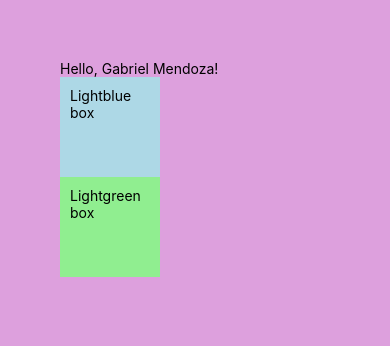
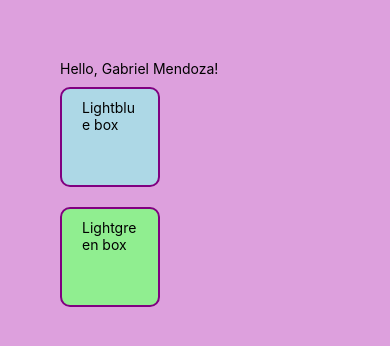
Before and after one commit to GabTheGreat25/Mobile-Prac-React-Native, a React Native app: screen / in a window 390 px wide. Shown: the top 346 px of the page. Built offline with nearby package versions, Linux system fonts and the light colour scheme.

Commit message:
Simple Box Model Logic

```diff
--- a/App.js
+++ b/App.js
@@ -22,7 +22,13 @@ const styles = StyleSheet.create({
   box: {
     width: 100,
     height: 100,
-    padding: 10,
+    paddingVertical: 10,
+    paddingHorizontal: 20,
+    borderRadius: 10,
+    borderWidth: 2,
+    borderColor: "purple",
+    marginVertical: 10,
+    borderStyle: "solid",
   },
   lightblueBg: { backgroundColor: "lightblue" },
   lightgreenBg: { backgroundColor: "lightgreen" },
```
